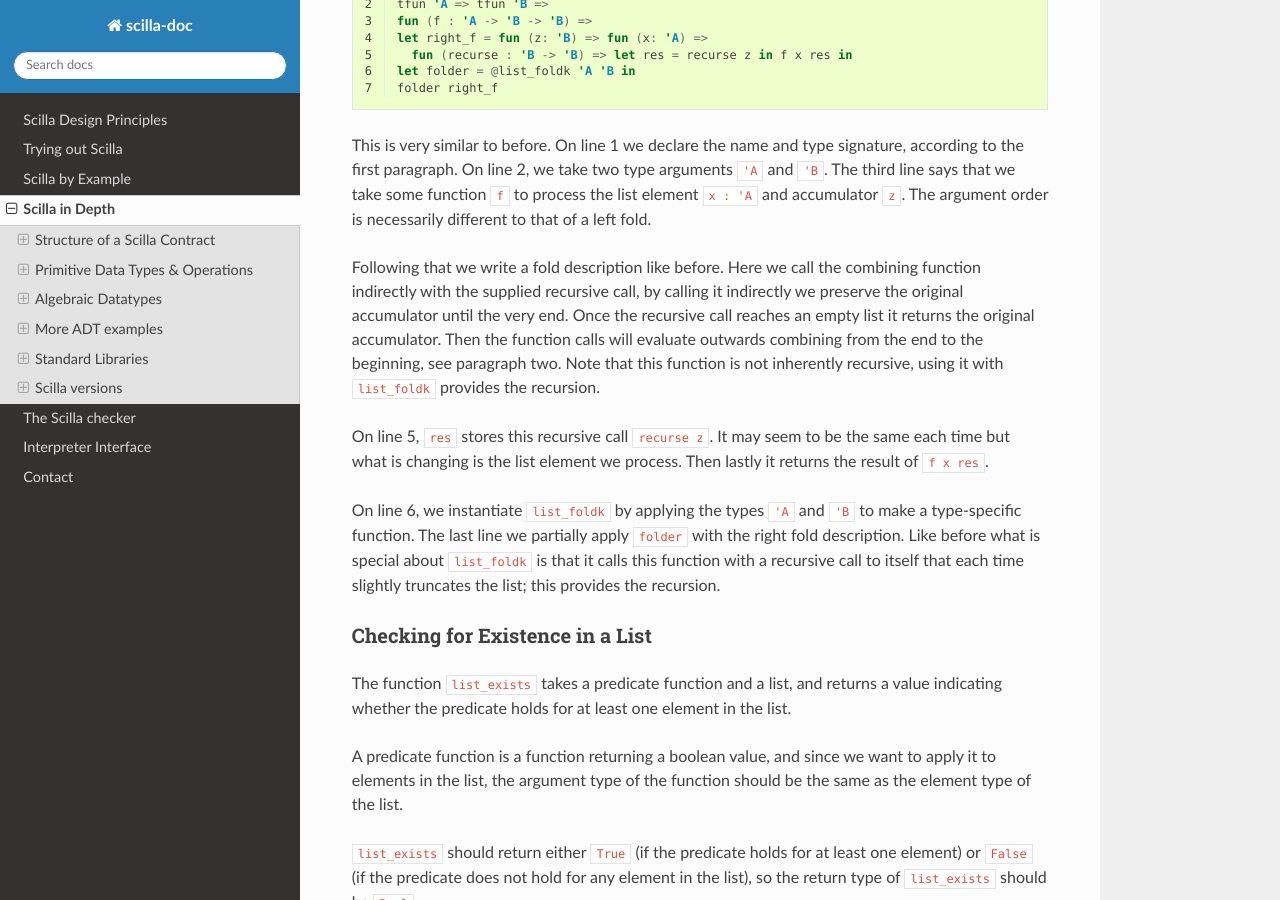
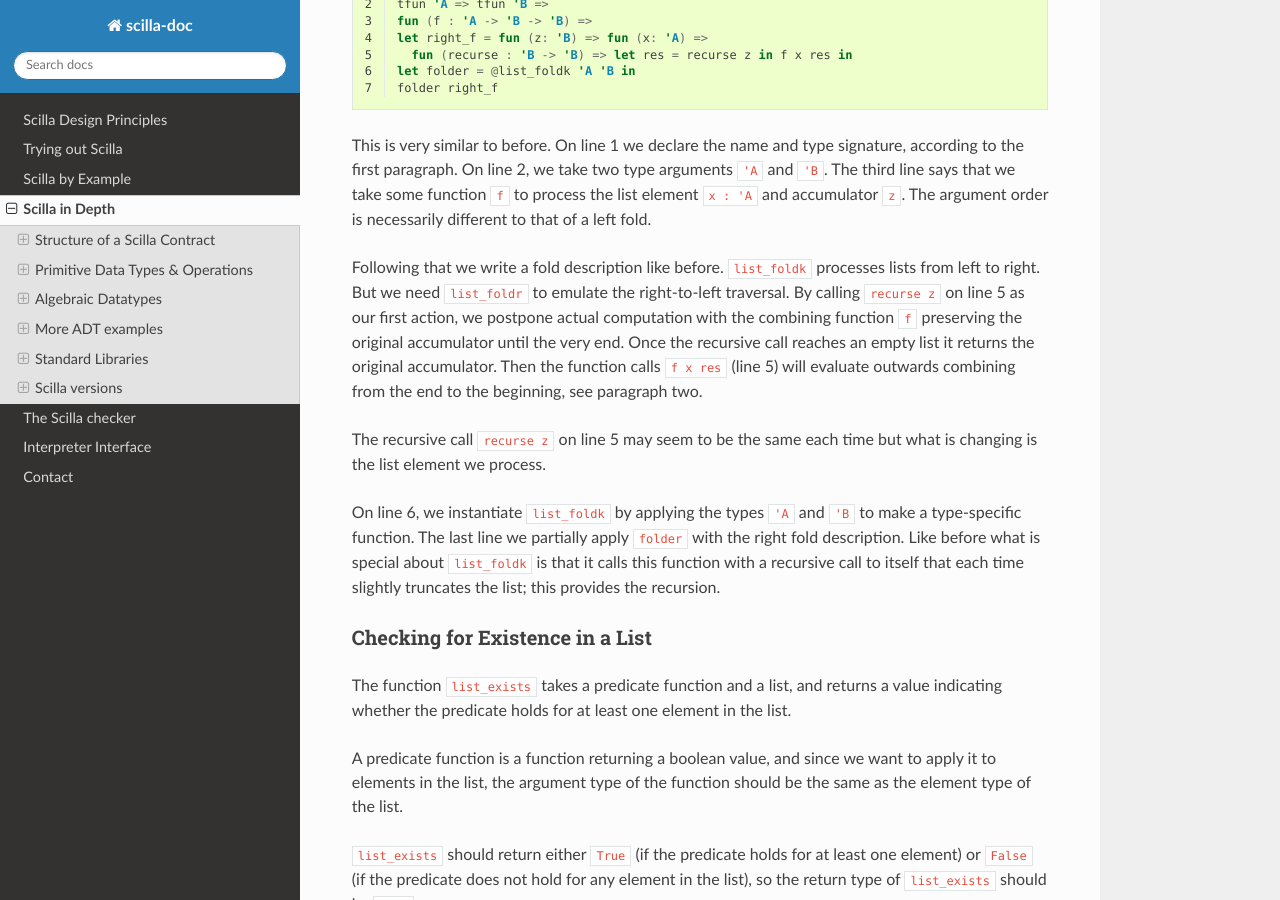
Before and after one commit to Zilliqa/scilla-docs, a Sphinx documentation site: the page built from docs/source/scilla-in-depth.rst, in a window 1280 px wide and 900 px high, scrolled down 26393 px. Built offline with Sphinx 7.4.7 and the Read the Docs theme 2.0.0, drawn with Linux system fonts in a browser that asks for light colours.

Commit message:
Some tweaks to list_foldr based on discussion with Vaivas

```diff
--- a/docs/source/scilla-in-depth.rst
+++ b/docs/source/scilla-in-depth.rst
@@ -1529,17 +1529,17 @@ type arguments ``'A`` and ``'B``. The third line says that we take some
 function ``f`` to process the list element ``x : 'A`` and accumulator ``z``.
 The argument order is necessarily different to that of a left fold.
 
-Following that we write a fold description like before. Here we call the
-combining function indirectly with the supplied recursive call, by calling it
-indirectly we preserve the original accumulator until the very end. Once the recursive
-call reaches an empty list it returns the original accumulator. Then the function calls
-will evaluate outwards combining from the end to the beginning, see paragraph two.
-Note that this function is not inherently recursive, using it with ``list_foldk``
-provides the recursion.
-
-On line 5, ``res`` stores this recursive call ``recurse z``. It may seem to be the
-same each time but what is changing is the list element we process. Then lastly
-it returns the result of ``f x res``.
+Following that we write a fold description like before.
+``list_foldk`` processes lists from left to right.
+But we need ``list_foldr`` to emulate the right-to-left traversal.
+By calling ``recurse z`` on line 5 as our first action, we postpone actual computation
+with the combining function ``f`` preserving the original accumulator until the very end.
+Once the recursive call reaches an empty list it returns the original accumulator.
+Then the function calls ``f x res`` (line 5) will evaluate outwards combining
+from the end to the beginning, see paragraph two.
+
+The recursive call ``recurse z`` on line 5 may seem to be the same each time but what is changing
+is the list element we process.
 
 On line 6, we instantiate ``list_foldk`` by applying the types ``'A`` and ``'B`` to make
 a type-specific function. The last line we partially apply ``folder`` with the
```
